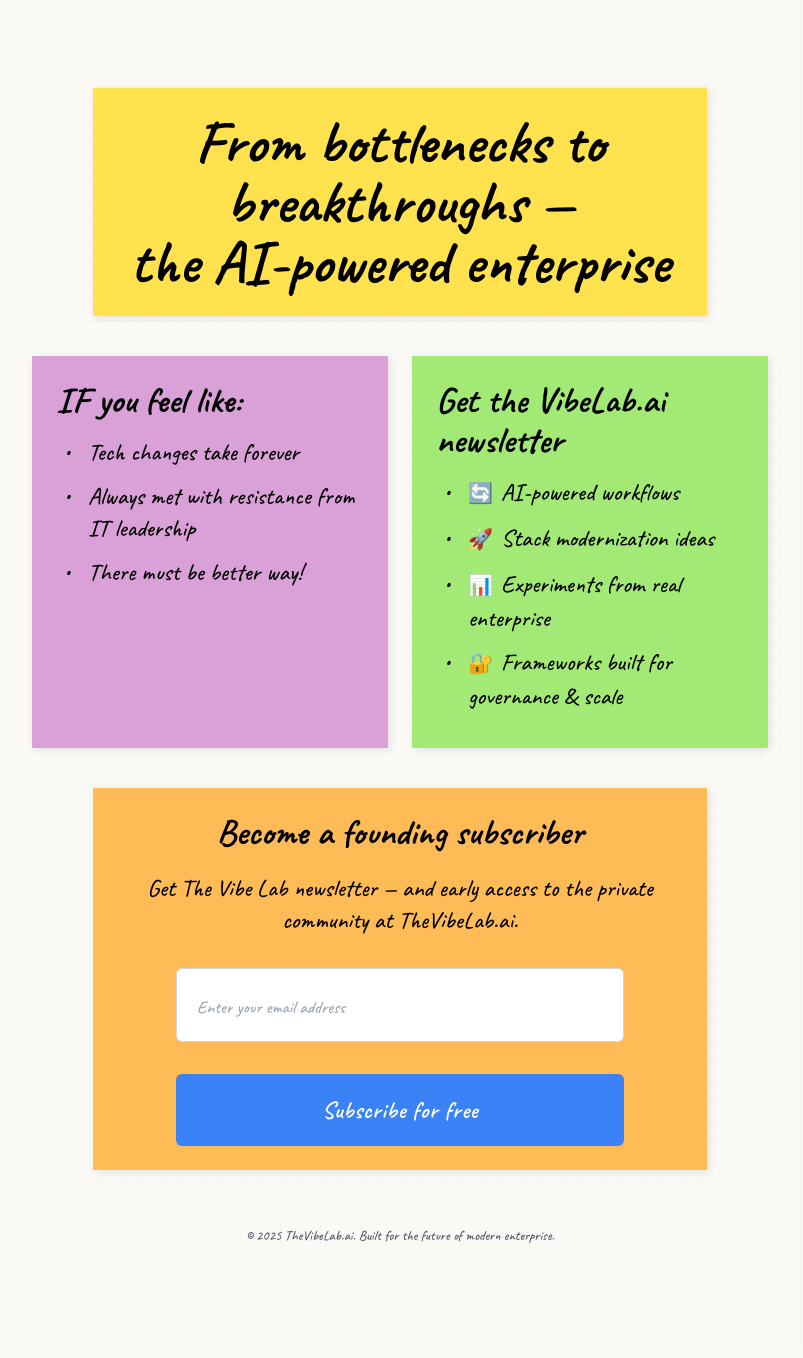
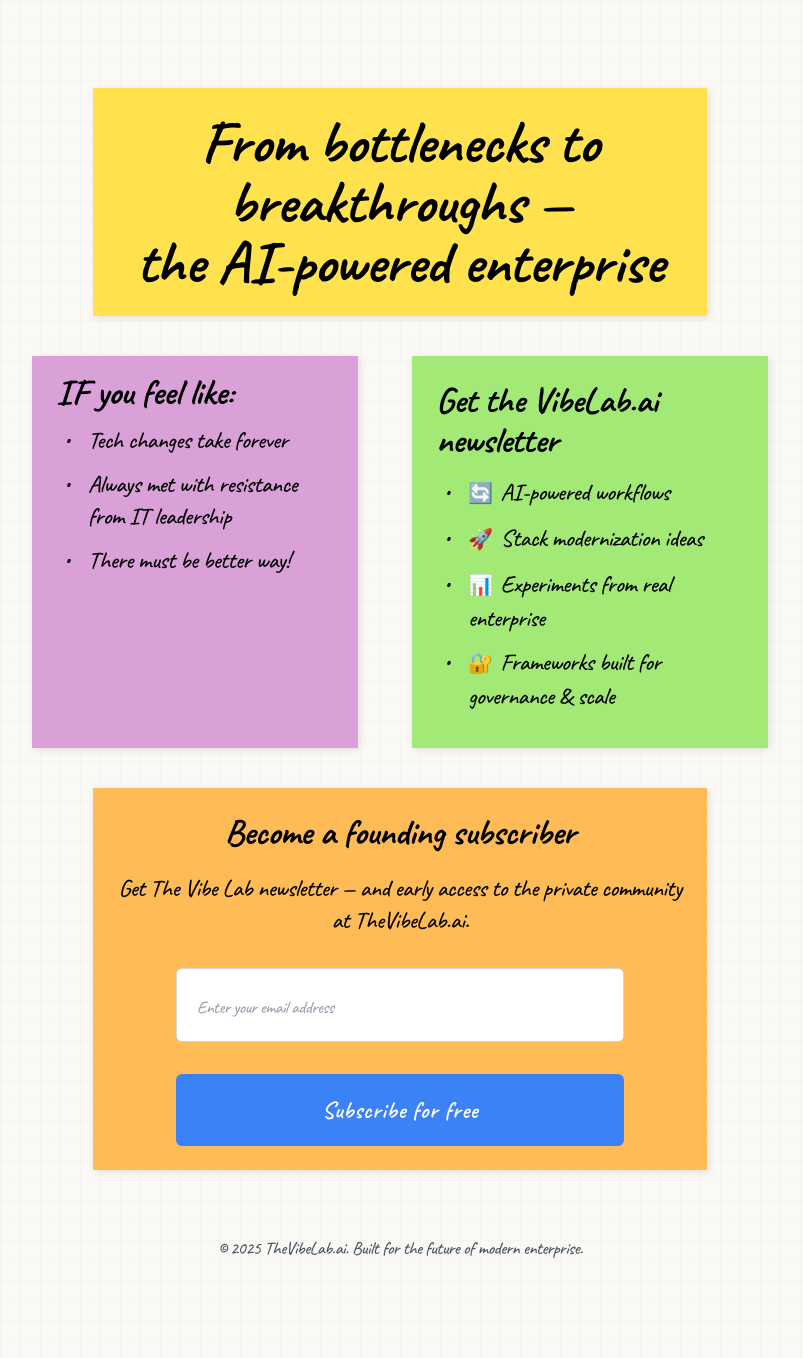
Before and after one commit to lancekyle/VibeLabLanding, a Flask app: page / in a window 1280 px wide. Shown: the whole page, without its empty margins (240-1043 px from the left). Before the commit the page ends 1243 px from the top, so only its background shows below. Run offline with Flask 3, Linux system fonts and the light colour scheme; parts of the project's set-up code (start-up, migrations or seed data) failed here and were passed over; some libraries are stand-ins or nearby versions.

Commit message:
Refine design elements to enhance visual appeal and readability
Adjusts sticky note size, handwriting style, and footer text size in index.html.

Replit-Commit-Author: Agent
Replit-Commit-Session-Id: e4a69773-9f43-47fd-b7ea-702442ebf584
Replit-Commit-Screenshot-Url: https://storage.googleapis.com/screenshot-production-us-central1/2f0f9262-57ea-4193-a138-39099b146e42/dc1cda5e-7c47-4b36-a71a-95eb8c7ae9e3.jpg

```diff
--- a/templates/index.html
+++ b/templates/index.html
@@ -34,8 +34,9 @@
             background-size: 20px 20px;
             font-family: 'Caveat', cursive;
             font-weight: 500;
-            line-height: 1.4;
-            font-size: 1.8rem;
+            line-height: 1.3;
+            font-size: 1.7rem;
+            letter-spacing: -0.5px;
         }
 
         .sticky-note {
@@ -140,8 +141,8 @@
             <!-- Two-column layout for middle notes -->
             <div class="w-full grid grid-cols-1 md:grid-cols-2 gap-6">
                 <!-- Purple Note - If you feel like -->
-                <div class="sticky-note purple-note">
-                    <h2 class="text-4xl font-bold mb-4">IF you feel like:</h2>
+                <div class="sticky-note purple-note w-full md:w-11/12 py-4">
+                    <h2 class="text-4xl font-bold mb-3">IF you feel like:</h2>
                     <ul class="sticky-list text-2xl">
                         <li>Tech changes take forever</li>
                         <li>Always met with resistance from IT leadership</li>
@@ -193,8 +194,8 @@
         </div>
 
         <!-- Footer -->
-        <footer class="text-center text-gray-600 pt-6 text-sm font-inter">
-            <p>© 2025 TheVibeLab.ai. Built for the future of modern enterprise.</p>
+        <footer class="text-center text-gray-600 pt-8">
+            <p class="text-lg font-medium">© 2025 TheVibeLab.ai. Built for the future of modern enterprise.</p>
         </footer>
 
     </div>
```
